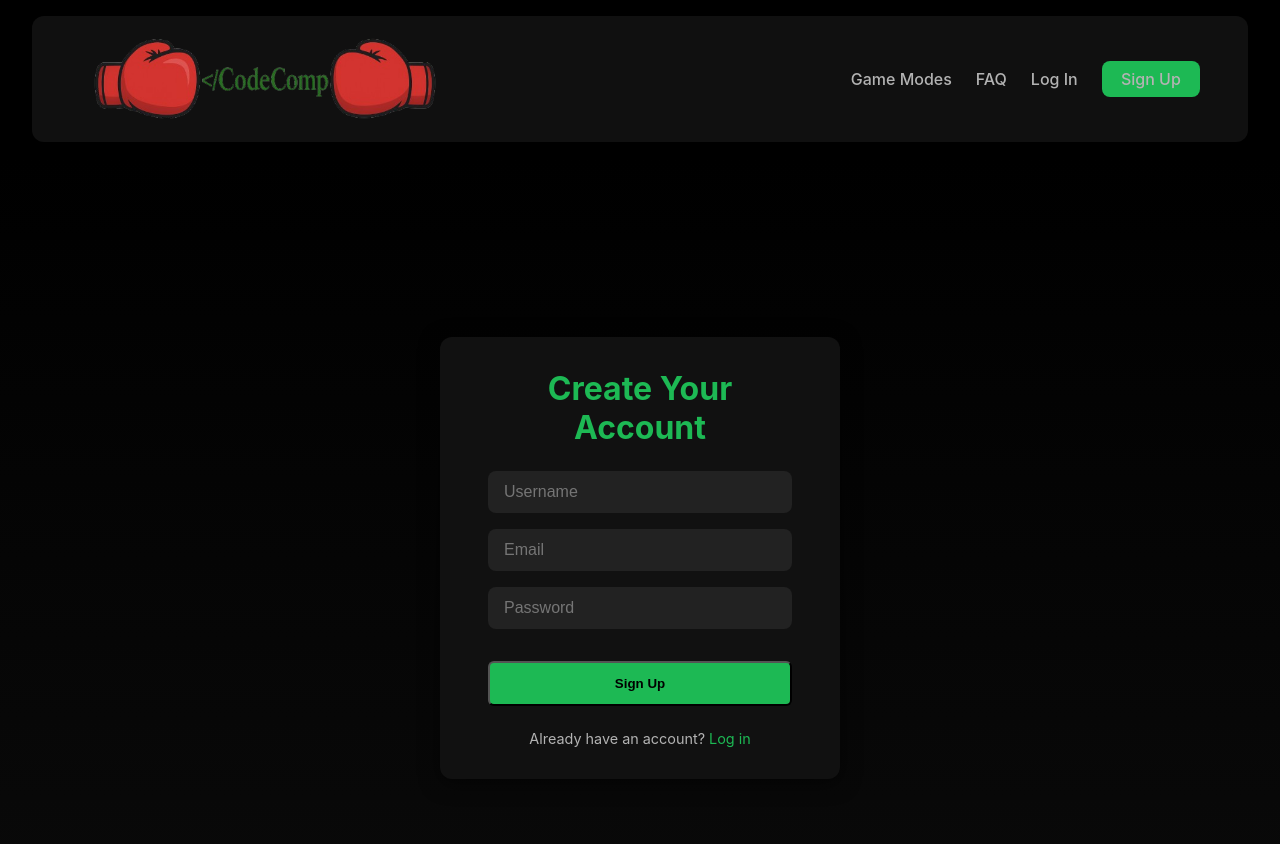
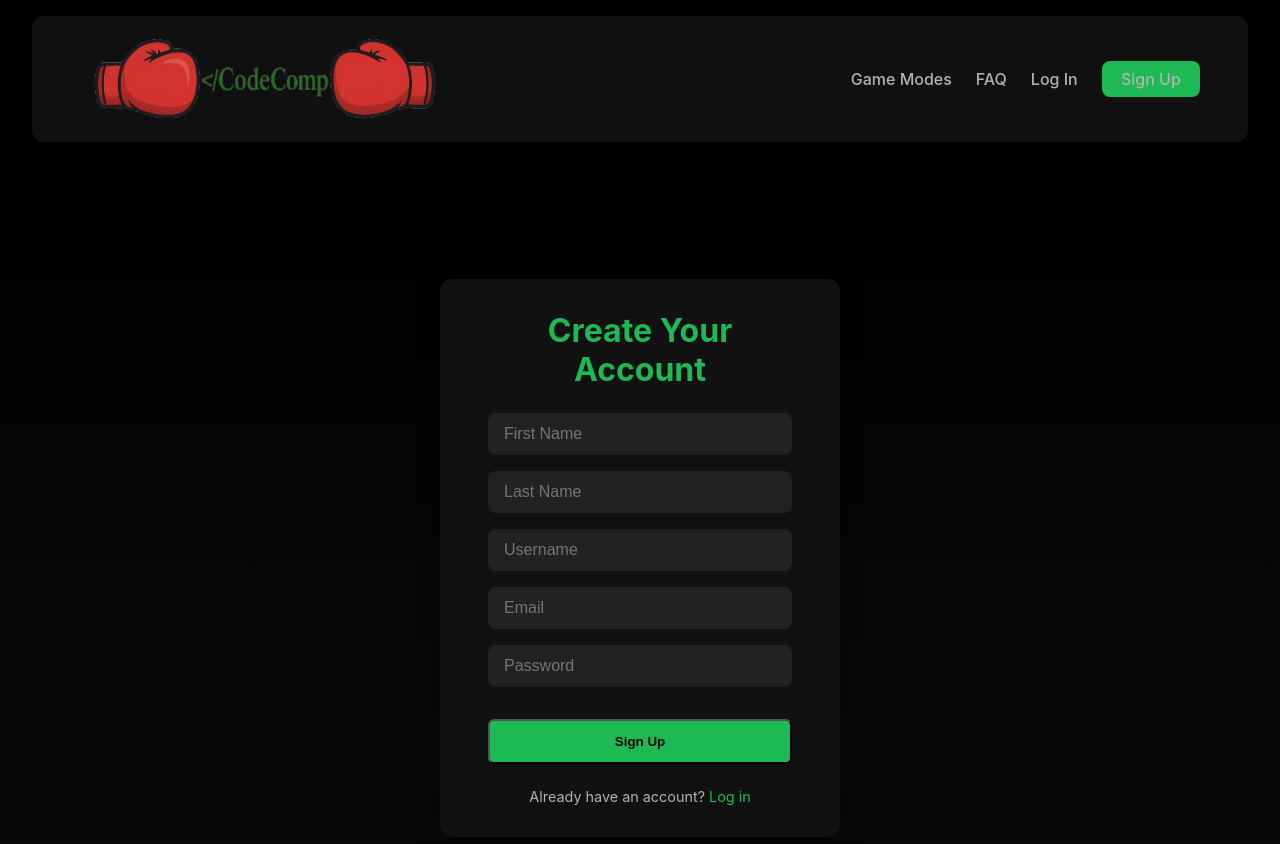
Before and after one commit to MandMcoding/VThax13-coding-1v1, a React app in the folder frontend/: page /signup in a window 1280 px wide. Shown: the top 844 px of the page. Built offline with nearby package versions, Linux system fonts and the light colour scheme; no server answers; the HTML template or start-up script is replaced by a standard one.

Commit message:
fixed signup page

```diff
--- a/frontend/src/components/Signup.jsx
+++ b/frontend/src/components/Signup.jsx
@@ -1,16 +1,111 @@
+// SignupPage.jsx
+import { useState } from "react";
 import "./auth.css";
 
+const API_BASE = import.meta.env.VITE_API_URL ?? "http://127.0.0.1:8000";
+
 export default function SignupPage() {
+  const [fname, setFname] = useState("");
+  const [lname, setLname] = useState("");
+  const [username, setUsername] = useState("");
+  const [email, setEmail] = useState("");
+  const [password, setPassword] = useState("");
+  const [role, setRole] = useState("user");
+
+  const [loading, setLoading] = useState(false);
+  const [error, setError] = useState("");
+  const [ok, setOk] = useState(false);
+
+  async function handleSubmit(e) {
+    e.preventDefault();
+    setError("");
+    setOk(false);
+
+    if (!fname || !lname || !username || !email || !password) {
+      setError("Please fill in all fields.");
+      return;
+    }
+
+    setLoading(true);
+    try {
+      const res = await fetch(`${API_BASE}/api/users/`, {
+        method: "POST",
+        headers: { "Content-Type": "application/json" },
+        body: JSON.stringify({
+          fname,
+          lname,
+          email,
+          username,
+          passwordhash: password, // WARNING: raw string; backend should hash
+          role,
+        }),
+      });
+
+      const data = await res.json();
+      if (!res.ok) {
+        throw new Error(
+          data?.detail || Object.values(data).flat().join(" ") || "Signup failed"
+        );
+      }
+
+      setOk(true);
+      // maybe redirect: window.location.href = "/login";
+    } catch (err) {
+      setError(err.message || "Something went wrong");
+    } finally {
+      setLoading(false);
+    }
+  }
+
   return (
     <div className="auth-wrapper">
       <div className="auth-card">
         <h1 className="auth-title">Create Your Account</h1>
-        <form className="auth-form">
-          <input type="text" placeholder="Username" className="auth-input" />
-          <input type="email" placeholder="Email" className="auth-input" />
-          <input type="password" placeholder="Password" className="auth-input" />
-          <button type="submit" className="btn-primary full-btn">Sign Up</button>
+
+        <form className="auth-form" onSubmit={handleSubmit}>
+          <input
+            type="text"
+            placeholder="First Name"
+            className="auth-input"
+            value={fname}
+            onChange={(e) => setFname(e.target.value)}
+          />
+          <input
+            type="text"
+            placeholder="Last Name"
+            className="auth-input"
+            value={lname}
+            onChange={(e) => setLname(e.target.value)}
+          />
+          <input
+            type="text"
+            placeholder="Username"
+            className="auth-input"
+            value={username}
+            onChange={(e) => setUsername(e.target.value)}
+          />
+          <input
+            type="email"
+            placeholder="Email"
+            className="auth-input"
+            value={email}
+            onChange={(e) => setEmail(e.target.value)}
+          />
+          <input
+            type="password"
+            placeholder="Password"
+            className="auth-input"
+            value={password}
+            onChange={(e) => setPassword(e.target.value)}
+          />
+          <button type="submit" className="btn-primary full-btn" disabled={loading}>
+            {loading ? "Signing up..." : "Sign Up"}
+          </button>
         </form>
+
+        {error && <p className="auth-error">{error}</p>}
+        {ok && <p className="auth-success">User created successfully 🎉</p>}
+
         <p className="auth-switch">
           Already have an account? <a href="/login">Log in</a>
         </p>
```
